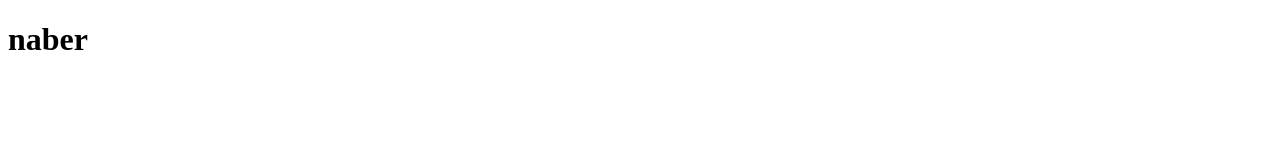
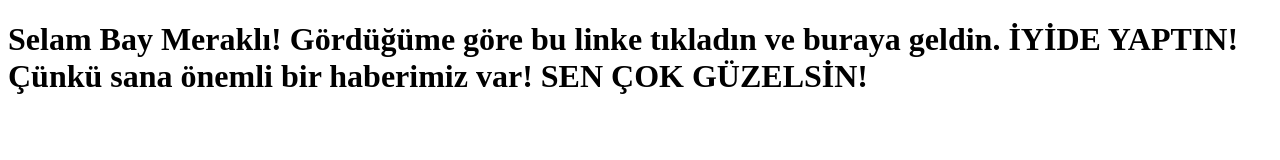
Before and after one commit to LegendCow12/Monkatalya, a plain HTML site: page index.html in a window 1280 px wide. Drawn offline with Linux system fonts and the light colour scheme.

Commit message:
create index.html

```diff
--- a/index.html
+++ b/index.html
@@ -7,7 +7,10 @@
     <title>Document</title>
 </head>
 <body>
-    <h1>naber</h1>
+    <h1> Selam Bay Meraklı! Gördüğüme göre bu linke tıkladın ve buraya geldin. İYİDE YAPTIN!
+        Çünkü sana önemli bir haberimiz var!
+        SEN ÇOK GÜZELSİN!
+    </h1>
 
 </body>
 </html>
```
